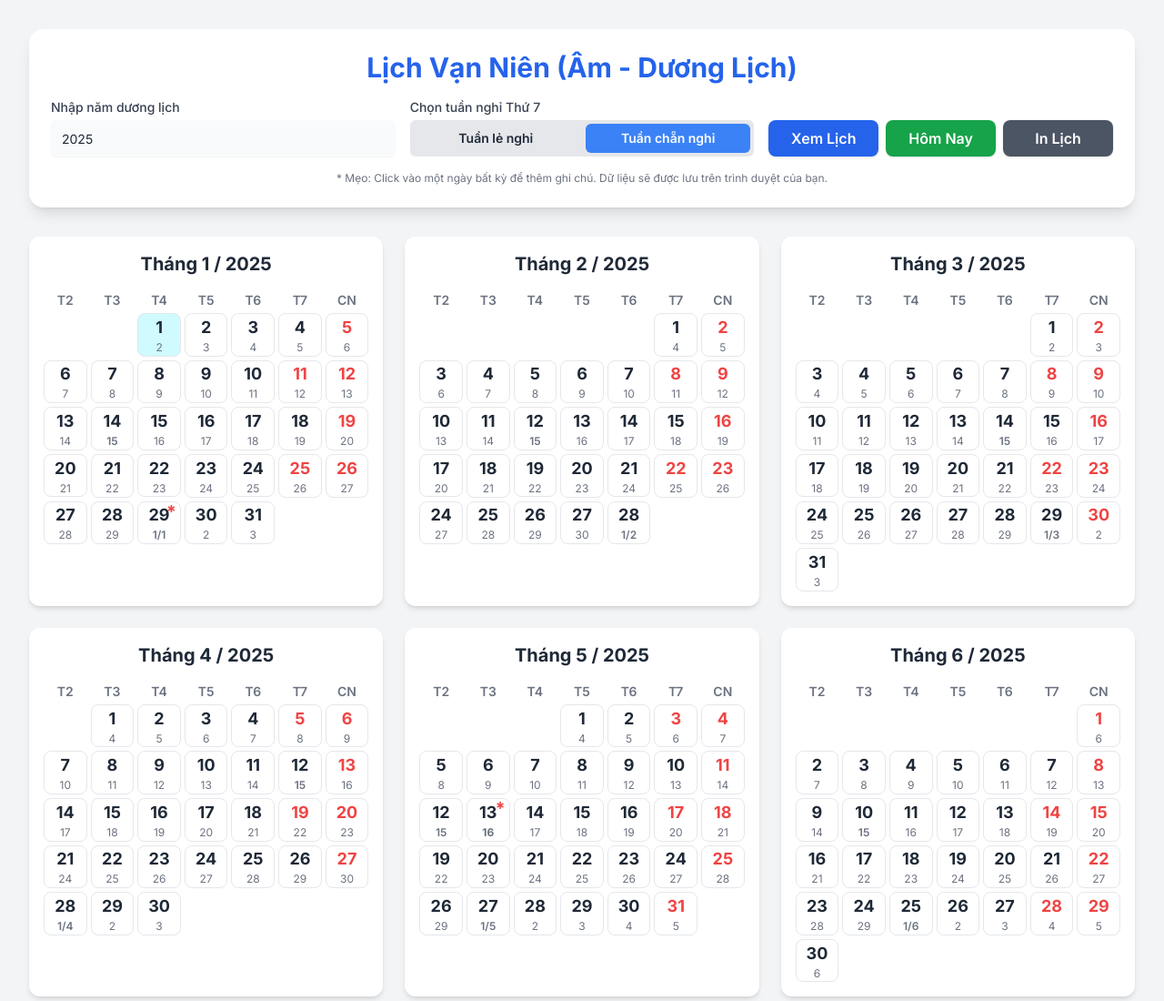
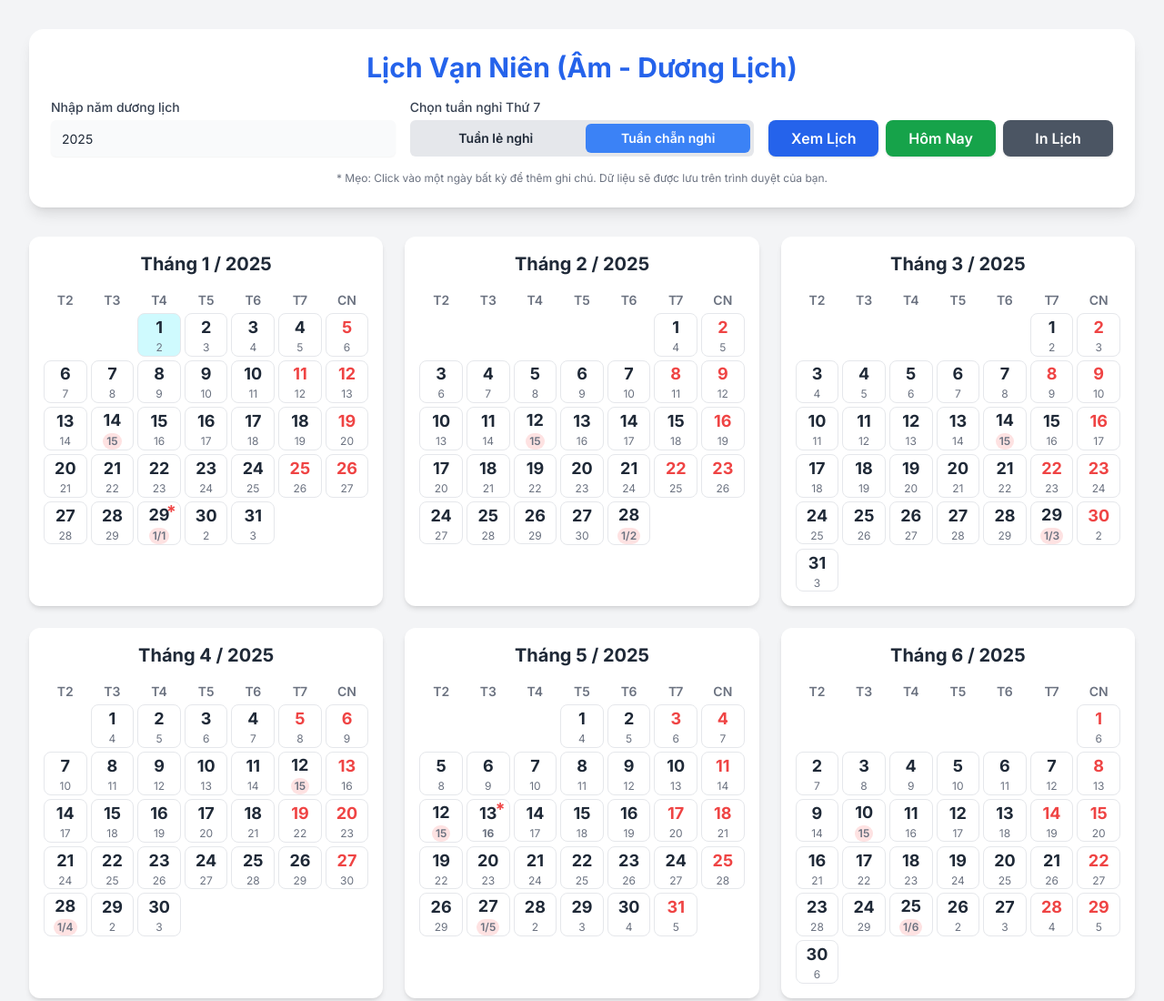
Before and after one commit to phamxuandong9nick/amlich, a plain HTML site: page index.html in a window 1280 px wide. Shown: the top 1100 px of the page at 91% size. Drawn offline with nearby package versions, Linux system fonts and the light colour scheme.

Commit message:
Update lunar-special-day styles with new colors

```diff
--- a/index.html
+++ b/index.html
@@ -42,7 +42,10 @@
             border: 2px solid #10b981; /* Green-500 */
         }
         .lunar-special-day {
-            color: #2563eb; /* Blue-600 */
+            background-color: #fee2e2; /* Red-100 */
+            color: #b91c1c; /* Red-700 */
+            padding: 1px 4px;
+            border-radius: 9999px;
         }
         .today {
             background-color: #bfdbfe; /* Blue-200 */
```
